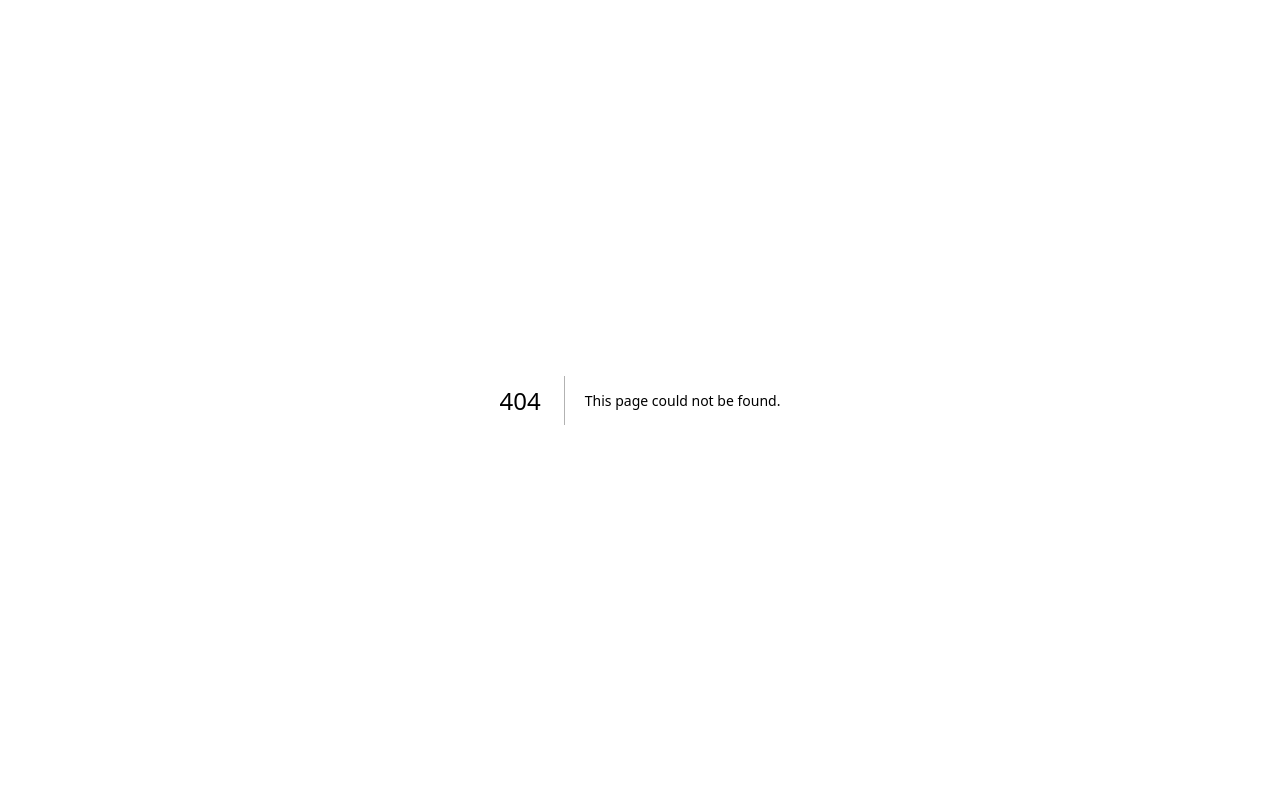
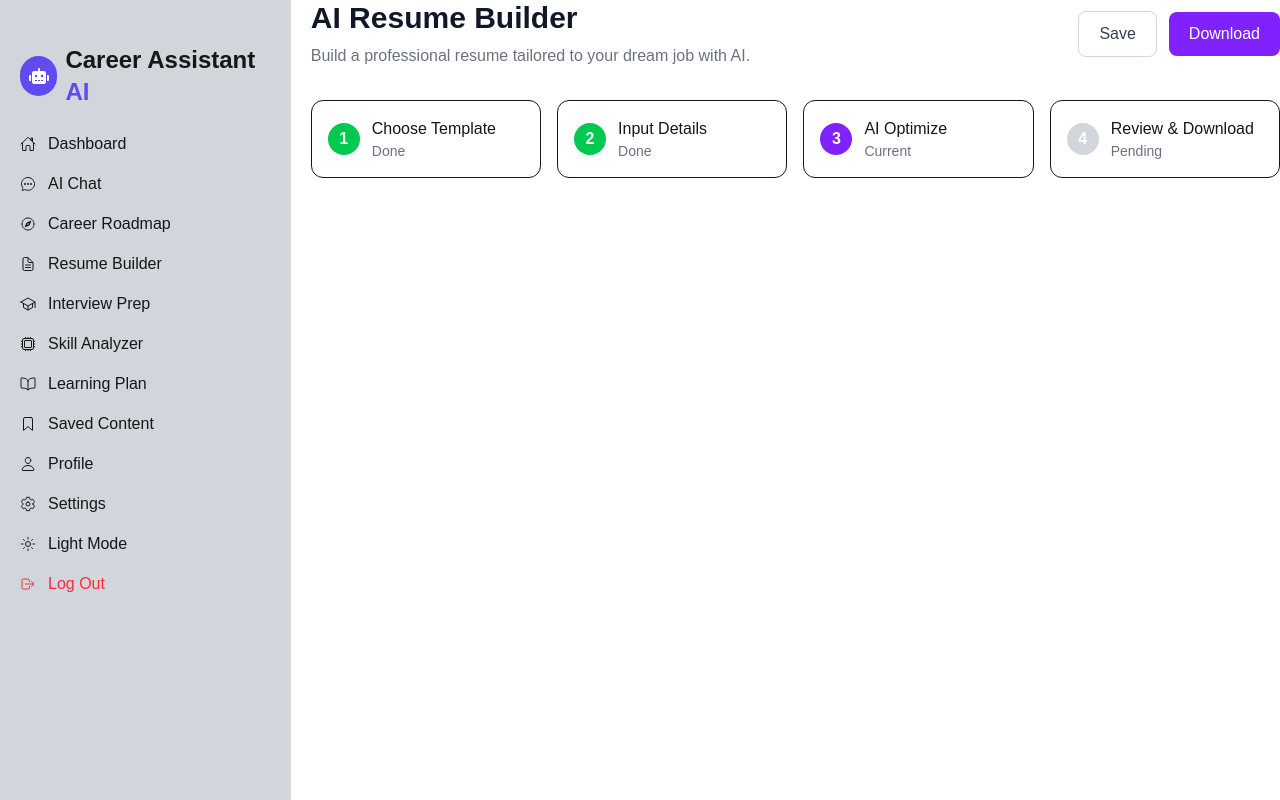
Before and after one commit to rajibulislam60/careerassist-ai, a Next.js app: page /dashboard/resume in a window 1280 px wide. Before the commit this address had no page. Built offline with nearby package versions, Linux system fonts and the light colour scheme.

Commit message:
resume build area is working

```diff
--- a/src/app/dashboard/Sidebar.jsx
+++ b/src/app/dashboard/Sidebar.jsx
@@ -56,9 +56,11 @@ export default function Sidebar() {
             </li>
           </Link>
 
-          <li className="flex gap-3 items-center cursor-pointer hover:text-blue-500">
-            <IoDocumentTextOutline /> <span>Resume Builder</span>
-          </li>
+          <Link href="/dashboard/resume">
+            <li className="flex gap-3 items-center cursor-pointer hover:text-blue-500">
+              <IoDocumentTextOutline /> <span>Resume Builder</span>
+            </li>
+          </Link>
 
           <li className="flex gap-3 items-center cursor-pointer hover:text-blue-500">
             <IoSchoolOutline /> <span>Interview Prep</span>
--- /dev/null
+++ b/src/app/dashboard/resume/ResumePage.jsx
@@ -0,0 +1,80 @@
+import React from "react";
+
+const chooseItems = [
+  {
+    id: 1,
+    title: "Choose Template",
+    status: "done",
+  },
+  {
+    id: 2,
+    title: "Input Details",
+    status: "done",
+  },
+  {
+    id: 3,
+    title: "AI Optimize",
+    status: "current",
+  },
+  {
+    id: 4,
+    title: "Review & Download",
+    status: "pending",
+  },
+];
+
+export default function ResumePage() {
+  return (
+    <div>
+      {/* Header */}
+      <div className="flex flex-col lg:flex-row justify-between items-start lg:items-center gap-4 mb-8">
+        <div>
+          <h2 className="text-2xl lg:text-3xl font-bold text-gray-900">
+            AI Resume Builder
+          </h2>
+          <p className="text-sm lg:text-base text-gray-500 mt-2">
+            Build a professional resume tailored to your dream job with AI.
+          </p>
+        </div>
+
+        <div className="flex items-center gap-3">
+          <button className="px-5 py-2.5 border border-gray-300 rounded-lg text-gray-700 hover:bg-gray-50">
+            Save
+          </button>
+
+          <button className="px-5 py-2.5 bg-violet-600 text-white rounded-lg hover:bg-violet-700">
+            Download
+          </button>
+        </div>
+      </div>
+
+      {/* Steps */}
+      <div className="grid grid-cols-1 md:grid-cols-4 gap-4">
+        {chooseItems.map((item) => (
+          <div
+            key={item.id}
+            className="flex items-center gap-3 p-4 border rounded-xl bg-white"
+          >
+            <div
+              className={`w-8 h-8 flex items-center justify-center rounded-full text-white font-semibold
+                ${
+                  item.status === "done"
+                    ? "bg-green-500"
+                    : item.status === "current"
+                      ? "bg-violet-600"
+                      : "bg-gray-300"
+                }`}
+            >
+              {item.id}
+            </div>
+
+            <div>
+              <h4 className="font-medium">{item.title}</h4>
+              <p className="text-sm text-gray-500 capitalize">{item.status}</p>
+            </div>
+          </div>
+        ))}
+      </div>
+    </div>
+  );
+}
--- /dev/null
+++ b/src/app/dashboard/resume/page.js
@@ -0,0 +1,9 @@
+import ResumePage from "./ResumePage";
+
+export default function page() {
+  return (
+    <div>
+      <ResumePage />
+    </div>
+  );
+}
```
